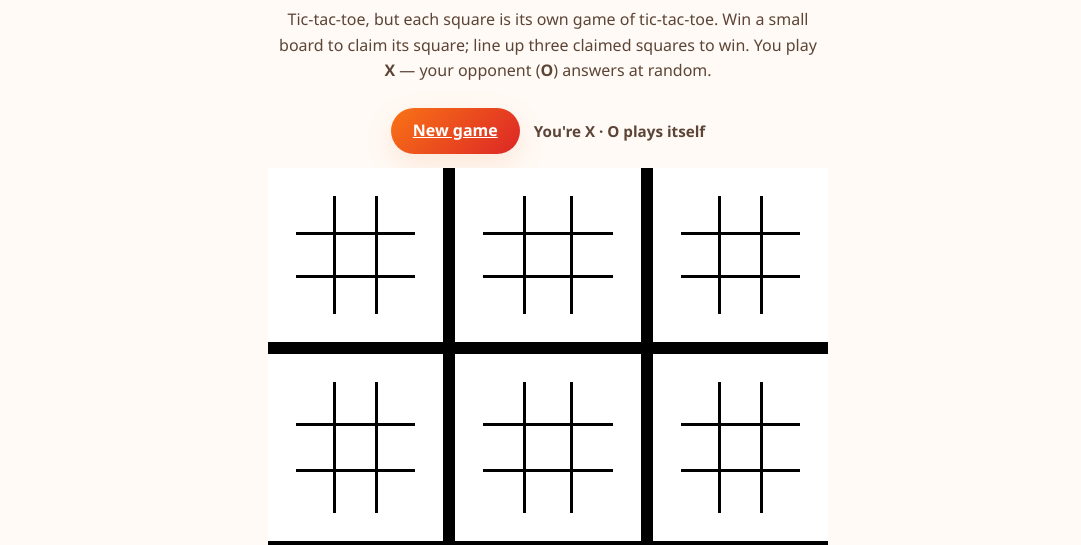
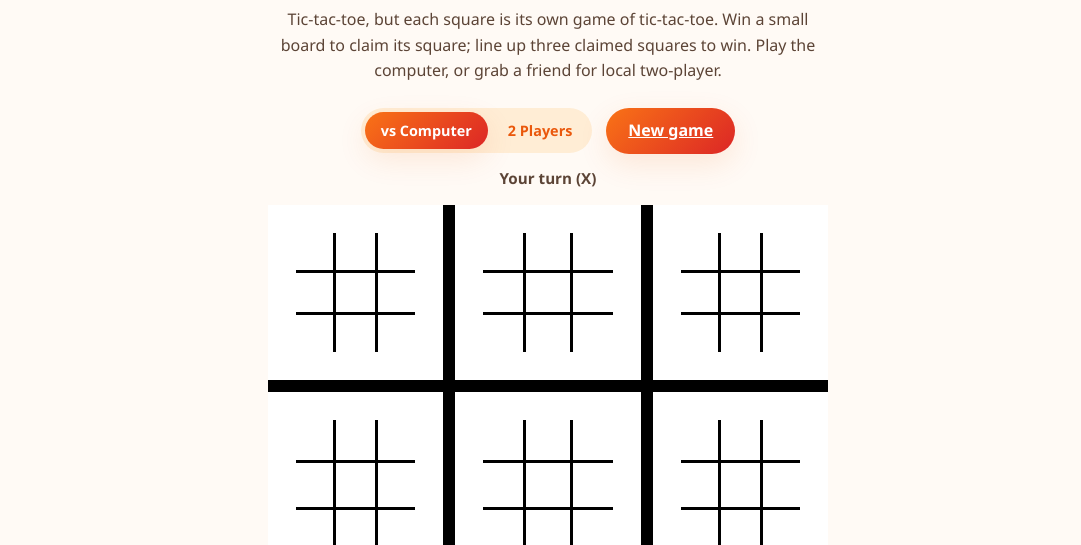
Before and after one commit to AdamSalonen1/Adams-Lair, a plain HTML site: page projects/super-tic-tac-toe/index.html in a window 1280 px wide. Shown: the part 255-800 px from the top of the page, without its empty margins (92-1173 px from the left). Drawn offline with Linux system fonts and the light colour scheme.

Commit message:
Added local multiplayer and some UI enhancements

```diff
--- a/projects/super-tic-tac-toe/index.html
+++ b/projects/super-tic-tac-toe/index.html
@@ -30,14 +30,20 @@
       <h1>Super Tic <span class="gradient">Tac Toe</span></h1>
       <p class="stt-sub">
         Tic-tac-toe, but each square is its own game of tic-tac-toe. Win a small
-        board to claim its square; line up three claimed squares to win. You play
-        <b>X</b> — your opponent (<b>O</b>) answers at random.
+        board to claim its square; line up three claimed squares to win. Play the
+        computer, or grab a friend for local two-player.
       </p>
     </header>
 
     <div class="stt-controls">
-      <a class="stt-btn" href="index.html">New game</a>
-      <span class="stt-turn">You're X · O plays itself</span>
+      <div class="stt-bar">
+        <div class="stt-modes" role="group" aria-label="Game mode">
+          <a class="stt-mode" href="?mode=cpu" data-mode="cpu">vs Computer</a>
+          <a class="stt-mode" href="?mode=2p" data-mode="2p">2 Players</a>
+        </div>
+        <a class="stt-btn" href="index.html" id="sttNew">New game</a>
+      </div>
+      <span class="stt-turn" id="sttTurn">Your turn (X)</span>
     </div>
 
     <div class="stt-stage">
@@ -227,8 +233,9 @@
           gets a free choice.
         </p>
         <p>
-          You're <b>X</b>. After every move you make, <b>O</b> answers on its own with
-          a random legal move. Hit <b>New game</b> to start over.
+          <b>X</b> always moves first. In <b>vs Computer</b>, you play X and O answers
+          with a random legal move; in <b>2 Players</b>, you and a friend take turns on
+          the same screen. Hit <b>New game</b> to start over.
         </p>
       </div>
     </details>
--- a/projects/super-tic-tac-toe/logic.js
+++ b/projects/super-tic-tac-toe/logic.js
@@ -10,12 +10,58 @@ let cellsWon = [[0,0,0],[0,0,0],[0,0,0]];
 
 let cellsWonReference = [];
 
+// Local two-player mode is opted into with ?mode=2p; otherwise O plays itself.
+const multiplayer = new URLSearchParams(window.location.search).get('mode') === '2p';
+
 if(firstRun){
+    setupModeUI();
     updateActiveCells('mainContent');
     firstRun = false;
 }
 
+function setupModeUI(){
+    const activeMode = multiplayer ? '2p' : 'cpu';
+
+    document.querySelectorAll('.stt-mode').forEach((el) => {
+        el.classList.toggle('is-active', el.dataset.mode === activeMode);
+    });
+
+    // Keep "New game" on the current mode instead of dropping back to vs Computer.
+    const newGame = document.getElementById('sttNew');
+    if (newGame) newGame.href = '?mode=' + activeMode;
+
+    updateTurnIndicator();
+}
+
+function updateTurnIndicator(winner){
+    const el = document.getElementById('sttTurn');
+    if (!el) return;
+
+    if (winner){
+        el.textContent = (winner == 'x' ? 'X' : 'O') + ' wins the game! 🎉';
+        el.classList.add('is-win');
+        return;
+    }
+
+    const xTurn = counter % 2 == 0;
+
+    if (multiplayer)
+        el.textContent = xTurn ? "X's turn" : "O's turn";
+    else
+        el.textContent = xTurn ? 'Your turn (X)' : 'O is thinking…';
+}
+
+// Strip listeners from every cell so a finished board stays visible but locked.
+function freezeBoard(){
+    document.querySelectorAll('.inner-column').forEach((cell) => {
+        cell.replaceWith(cell.cloneNode(true));
+    });
+    document.getElementById('mainContent').classList.add('is-over');
+}
+
 async function updateActiveCells(parentDiv){
+    updateTurnIndicator();
+
     let parent = document.getElementById(parentDiv);
 
     let cells = parent.querySelectorAll('.inner-column');
@@ -29,8 +75,8 @@ async function updateActiveCells(parentDiv){
         }
     })
 
-    //simulating a random opponent button click at this point
-    if (counter % 2 != 0) {
+    //simulating a random opponent button click at this point (skipped in local two-player)
+    if (!multiplayer && counter % 2 != 0) {
 
         await sleep(1000);
 
@@ -124,7 +170,9 @@ function clickHandler(element) {
 
     if (gameOver != '')
     {
-        document.getElementById('mainContent').textContent = '';
+        freezeBoard();
+        updateTurnIndicator(gameOver);
+        return;
     }
 
     valueChanged(newValue);
--- a/projects/super-tic-tac-toe/super-tic-tac-toe.css
+++ b/projects/super-tic-tac-toe/super-tic-tac-toe.css
@@ -25,11 +25,20 @@
 /* --- Controls --- */
 .stt-controls {
   display: flex;
+  flex-direction: column;
+  align-items: center;
+  gap: 12px;
+  margin: 18px 0 6px;
+}
+
+/* Interactive controls sit on their own row so they never shift when the
+   turn readout below changes length. */
+.stt-bar {
+  display: flex;
   justify-content: center;
   align-items: center;
   gap: 14px;
   flex-wrap: wrap;
-  margin: 18px 0 6px;
 }
 
 .stt-btn {
@@ -54,6 +63,46 @@
   font-weight: 700;
   color: var(--ink-soft);
   font-size: 0.95rem;
+  /* Reserve a fixed footprint so changing turn text stays centered in place
+     instead of nudging the layout around it. */
+  display: flex;
+  align-items: center;
+  justify-content: center;
+  min-width: 16ch;
+  min-height: 1.6rem;
+  text-align: center;
+}
+
+.stt-turn.is-win {
+  color: var(--red-deep);
+  font-size: 1.05rem;
+}
+
+/* --- Mode toggle --- */
+.stt-modes {
+  display: inline-flex;
+  gap: 4px;
+  padding: 4px;
+  border-radius: 999px;
+  background: var(--orange-soft);
+}
+
+.stt-mode {
+  font-weight: 700;
+  font-size: 0.9rem;
+  text-decoration: none;
+  color: var(--orange-deep);
+  padding: 7px 16px;
+  border-radius: 999px;
+  transition: background 0.15s, color 0.15s;
+}
+
+.stt-mode:hover { color: var(--red-deep); }
+
+.stt-mode.is-active {
+  color: #fff;
+  background: linear-gradient(135deg, var(--orange), var(--red));
+  box-shadow: var(--shadow);
 }
 
 /* --- Board --- */
```
